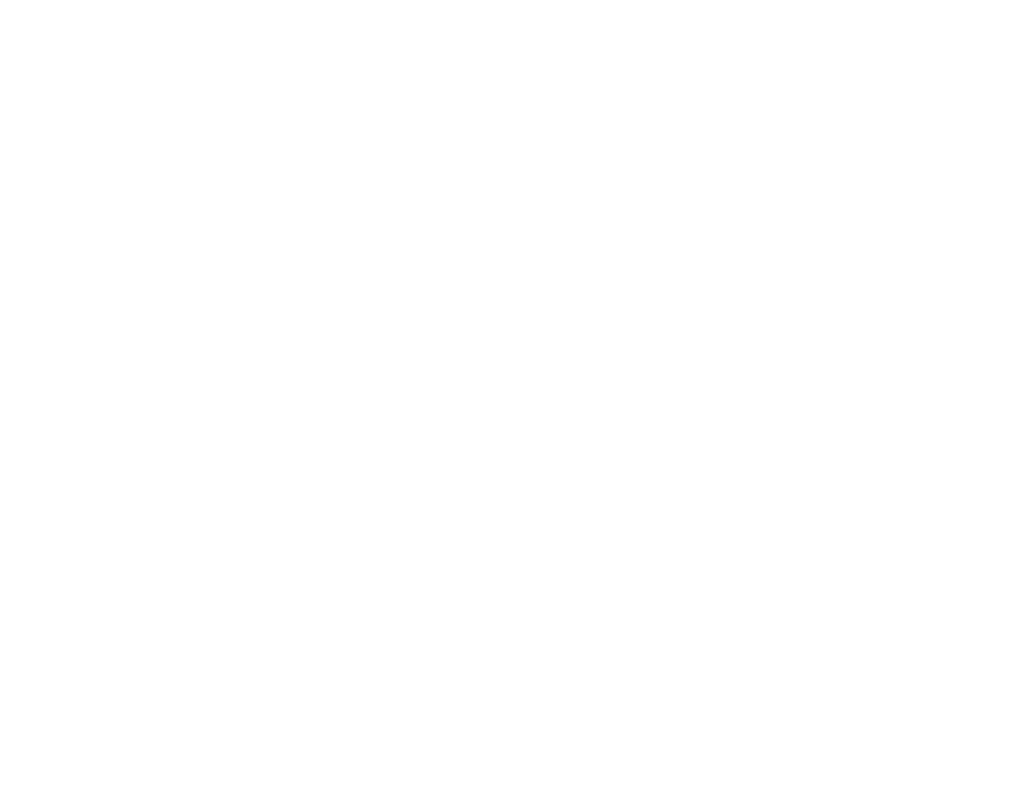
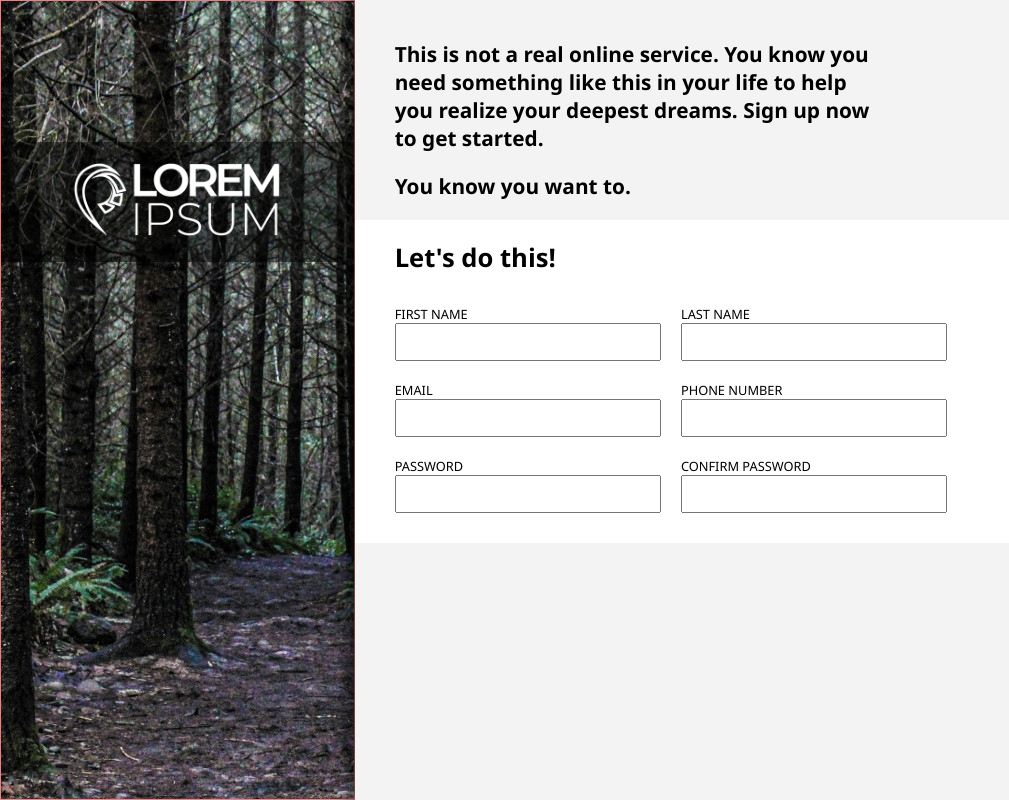
Before and after one commit to renan-rs/odin-sign-up-form, a plain HTML site: page index.html in a window 1280 px wide. Shown: the whole page, without its empty margins (0-1009 px from the left). Drawn offline with Linux system fonts and the light colour scheme.

Commit message:
Basic Structure
Initial html, css and js

```diff
--- a/index.html
+++ b/index.html
@@ -7,7 +7,48 @@
     <link rel="stylesheet" href="./styles.css">
 </head>
 <body>
-
+    <div id="container">
+        <div id="left-side">
+            <div class="logo-wrapper">
+                <img src="./imgs/logo_placeholder.png" alt="Logo">
+            </div>
+        </div>
+        <div id="right-side">
+            <div class="title-wrapper">
+                <p>This is not a real online service. You know you need something like this in your life to help you realize your deepest dreams. Sign up now to get started.</p>
+                <p>You know you want to.</p>
+            </div>
+            <div class="form-wrapper">
+                <h3>Let's do this!</h3>
+                <form action="#">
+                    <div class="input-group">
+                        <label for="first-name">first name</label>
+                        <input type="text" name="first-name" id="first-name">
+                    </div>
+                    <div class="input-group">
+                        <label for="last-name">last name</label>
+                        <input type="text" name="last-name" id="last-name">
+                    </div>
+                    <div class="input-group">
+                        <label for="email">email</label>
+                        <input type="email" name="email" id="email">
+                    </div>
+                    <div class="input-group">
+                        <label for="phone">phone number</label>
+                        <input type="text" name="phone" id="phone">
+                    </div>
+                    <div class="input-group">
+                        <label for="password">password</label>
+                        <input type="password" name="password" id="password">
+                    </div>
+                    <div class="input-group">
+                        <label for="password-confirm">confirm password</label>
+                        <input type="password" name="password-confirm" id="password-confirm">
+                    </div>
+                </form>
+            </div>
+        </div>
+    </div>
 
     <script src="./script.js"></script>
 </body>
--- a/script.js
+++ b/script.js
@@ -0,0 +1 @@
+console.log('teste :>> ');
--- a/styles.css
+++ b/styles.css
@@ -0,0 +1,104 @@
+* {
+    padding: 0;
+    margin: 0;
+    box-sizing: border-box;
+    font-family: 'Segoe UI', Tahoma, Geneva, Verdana, sans-serif;
+}
+body{
+    height: 100vh;
+}
+h3 {
+    font-size: 1.6rem;
+}
+#container{
+    background-color: dodgerblue;
+    background: dodgerblue url(./imgs/peter-robbins-background.jpg) no-repeat right center;
+    background-size: auto;
+    display: flex;
+    height: 100%;
+    width: 100%;
+}
+#left-side{
+    border: 1px solid lightcoral;
+    flex: 1 2 500px;
+    display: flex;
+    flex-direction: column;
+    justify-content: flex-start;
+}
+.logo-wrapper{
+    background-color: rgba(0,0,0,0.5);
+    padding: 20px 0;
+    text-align: center;
+    margin-top:40%;
+}
+.logo-wrapper img {
+    width: 60%;
+}
+#right-side{
+    background-color: rgb(243, 243, 243);
+    box-shadow: -10px 0 10px rgba(0,0,0,0.5);
+    flex: 2 3 auto;
+    padding: 40px 0;
+    display: flex;
+    flex-direction: column;
+}
+.title-wrapper,
+.form-wrapper{
+    padding: 0 40px;
+}
+.title-wrapper {
+    width: 100%;
+}
+.title-wrapper > p{
+    font-weight: 700;
+    font-size: 1.3rem;
+    margin: 20px 0;
+}
+.title-wrapper > p:first-child{
+    margin-top: 0;
+}
+
+.form-wrapper{
+    background-color: white;
+    padding: 20px 40px;
+    padding-bottom: 30px;
+}
+.form-wrapper > h3{
+    margin-bottom: 30px;
+}
+form{
+    display: flex;
+    flex-direction: row;
+    flex-wrap: wrap;
+    width:100%;
+    gap:20px;
+}
+.input-group{
+    flex-basis:100%;
+    display: flex;
+    flex-direction: column;
+}
+label {
+    text-transform: uppercase;
+    font-size: 0.8rem;
+}
+input{
+    padding: 8px;
+}
+
+@media (min-width: 1024px) {
+    .title-wrapper {
+        width: 60%;
+    }
+    form{
+        width: 70%;
+    }
+    .input-group{
+        flex-basis: 40%;
+    }
+}
+@media (min-width: 720px) {
+    .input-group{
+        flex-basis: 45%;
+    }
+}
```
Also changed, not shown: imgs/logo_placeholder.png (added), imgs/peter-robbins-background.jpg (added).
